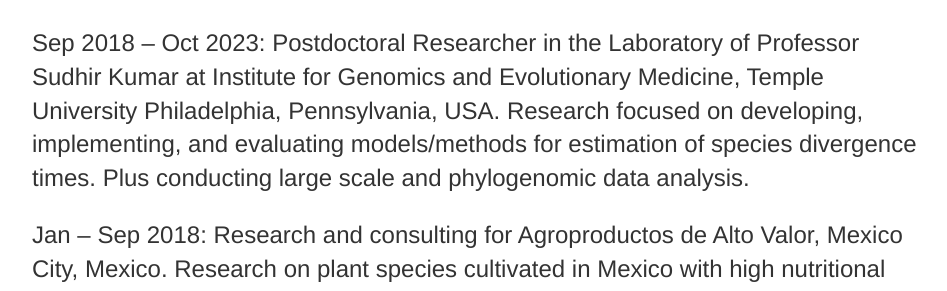
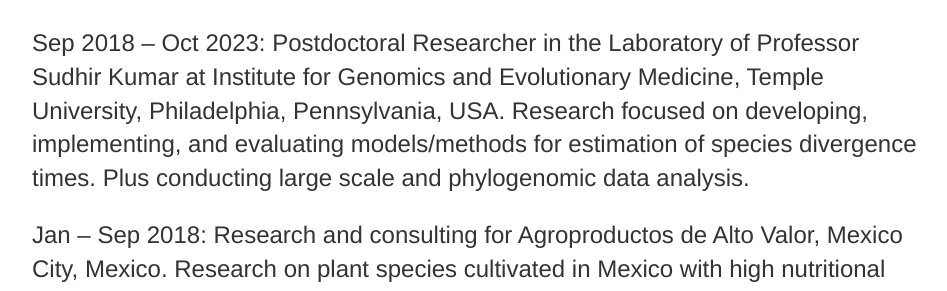
Before and after one commit to josebarbamontoya/josebarbamontoya.github.io, a Jekyll site: the page built from about/index.html, in a window 1280 px wide and 900 px high, scrolled down 1321 px. Shown: the part 231-522 px from the top of the window, without its empty margins (160-1107 px from the left). Built offline with Jekyll 4.4.1, drawn with Linux system fonts in a browser that asks for light colours.

Commit message:
Update index.html

```diff
--- a/about/index.html
+++ b/about/index.html
@@ -18,7 +18,7 @@
 
 	<h3><font color="black">Professional and Research Experience</h3>
 			<p>Nov 2023 – date: Gerstner Scholar in Bioinformatics and Computational Biology at Richard Gilder Graduate School, American Museum of Natural History, New York, New York, USA.
-			<p>Sep 2018 – Oct 2023: Postdoctoral Researcher in the Laboratory of Professor Sudhir Kumar at Institute for Genomics and Evolutionary Medicine, Temple University Philadelphia, Pennsylvania, USA. Research focused on developing, implementing, and evaluating models/methods for estimation of species divergence times. Plus conducting large scale and phylogenomic data analysis.
+			<p>Sep 2018 – Oct 2023: Postdoctoral Researcher in the Laboratory of Professor Sudhir Kumar at Institute for Genomics and Evolutionary Medicine, Temple University, Philadelphia, Pennsylvania, USA. Research focused on developing, implementing, and evaluating models/methods for estimation of species divergence times. Plus conducting large scale and phylogenomic data analysis.
 			<p>Jan – Sep 2018: Research and consulting for Agroproductos de Alto Valor, Mexico City, Mexico. Research on plant species cultivated in Mexico with high nutritional value for production of tortilla flours.
 			<p>Oct – Dec 2017: Tree Planting Supervisor (volunteer) at Trees for Cities, London, UK. Supervision and support to the community people to plant trees.
 			<p>Jan – Sep 2012: Research Assistant for Professor Susana Magallón at Intstitute of Biology, UNAM</b>, Mexico City, Mexico. Collection of wild specimens, DNA extraction, PCR amplification and sequencing of succulent plants.
```
